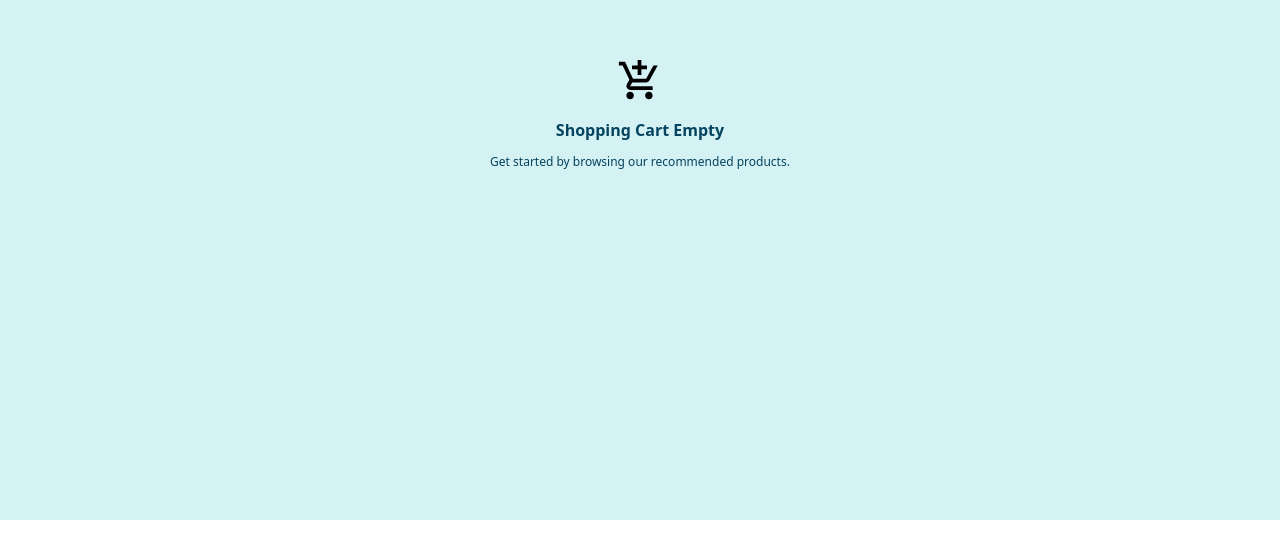
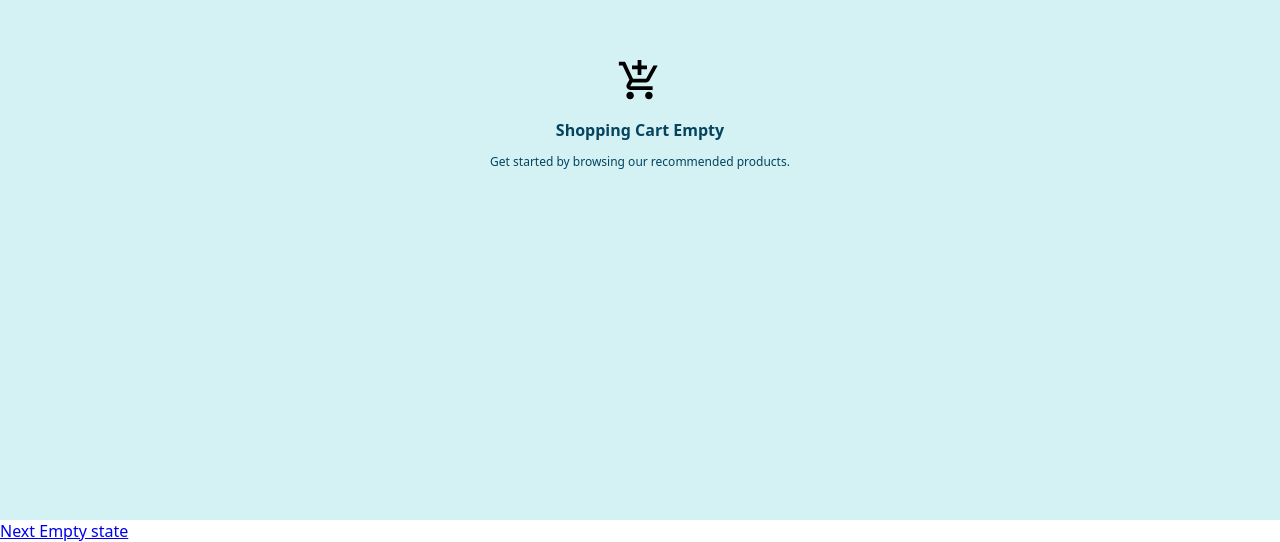
Before and after one commit to rwxcodesavage/ui_kit_empty_state, a plain HTML site: page index.html in a window 1280 px wide. Shown: the part 280-822 px from the top of the page. Before the commit the page ends 800 px from the top, so only its background shows below. Drawn offline with Linux system fonts and the light colour scheme.

Commit message:
feat: add a link to the next empty state component

```diff
--- a/index.html
+++ b/index.html
@@ -17,5 +17,6 @@
             </div>
         </div>
     </main>
+    <a href="empty-message.html">Next Empty state</a>
 </body>
 </html>
```
